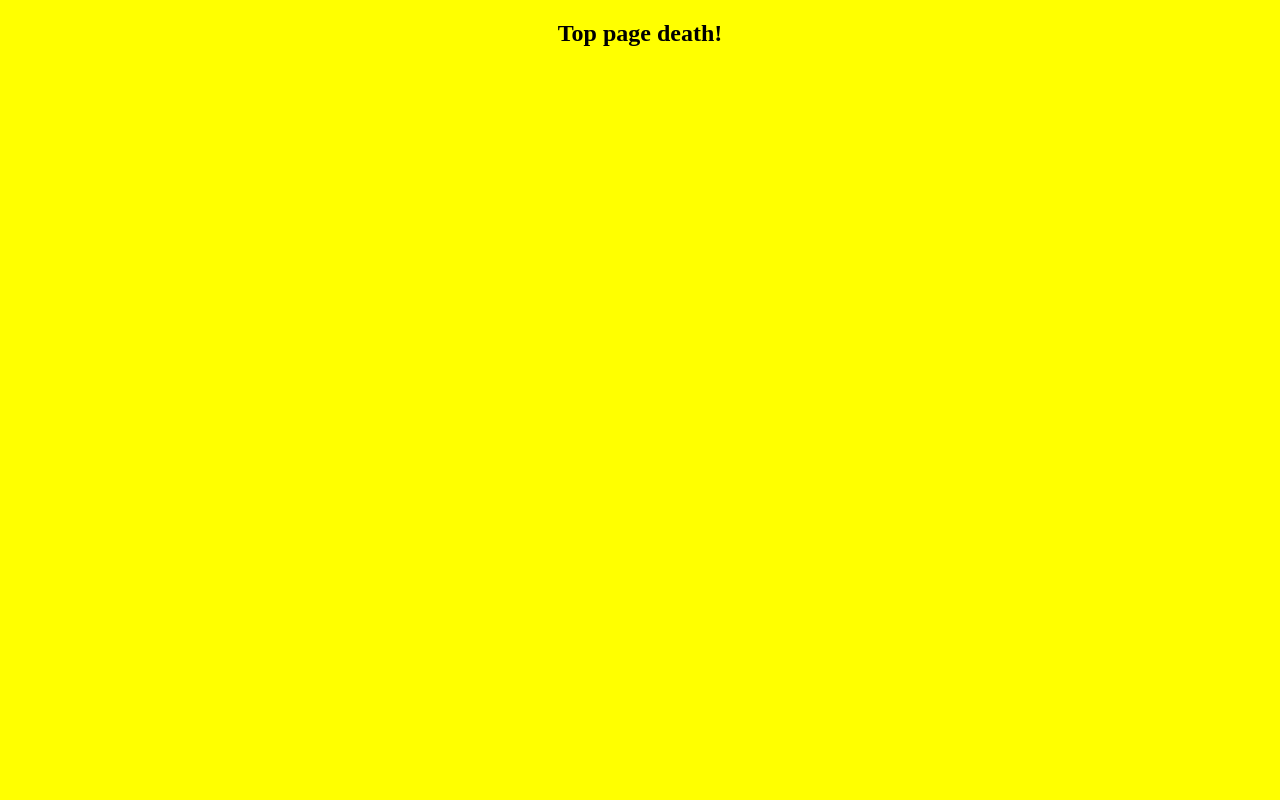
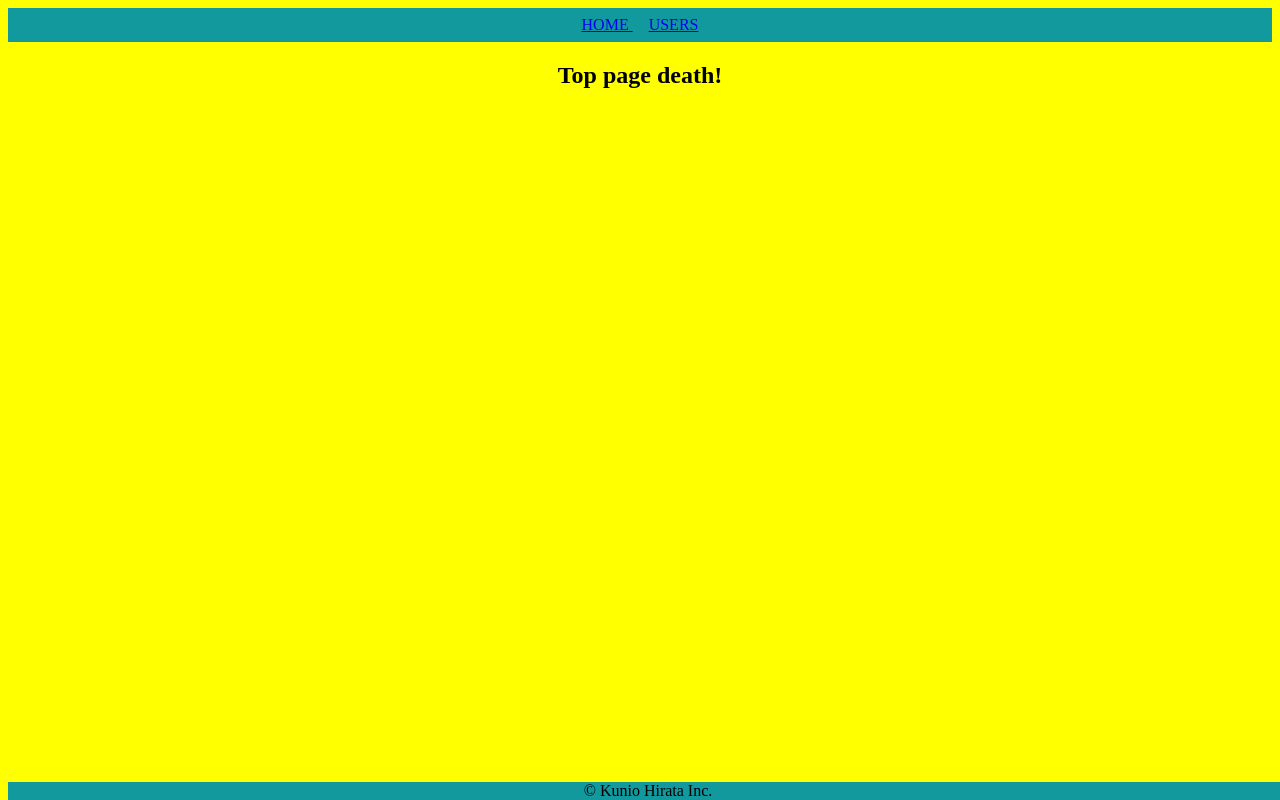
Before and after one commit to kuntaro0524/jak-myself-atomic-design, a React (Create React App) app: page / in a window 1280 px wide. Built offline with nearby package versions, Linux system fonts and the light colour scheme.

Commit message:
pageの作成2 pagesコンポーネントを作成。 App.jsx→Router.jsx→出し分け この部分にlayoutコンポーネントを適用してheaderとか表示されるようにした。

```diff
--- a/src/components/pages/Top.jsx
+++ b/src/components/pages/Top.jsx
@@ -1,4 +1,5 @@
 import styled from "styled-components";
+import { DefaultLayout } from "../template/DefaultLayout";
 
 export const Top = () => {
   return (
--- a/src/router/Router.jsx
+++ b/src/router/Router.jsx
@@ -2,6 +2,8 @@
 import { BrowserRouter, Route, Switch } from "react-router-dom";
 import { Top } from "../components/pages/Top";
 import { Users } from "../components/pages/Users";
+import { DefaultLayout } from "../components/template/DefaultLayout";
+import { HeaderOnly } from "../components/template/HeaderOnly";
 
 // ルートのページから２つの画面に出し分けをしていくためのルーティング設定
 export const Router = () => {
@@ -9,10 +11,14 @@ export const Router = () => {
     <BrowserRouter>
       <Switch>
         <Route exact path="/">
-          <Top />
+          <DefaultLayout>
+            <Top />
+          </DefaultLayout>
         </Route>
         <Route exact path="/users">
-          <Users />
+          <HeaderOnly>
+            <Users />
+          </HeaderOnly>
         </Route>
       </Switch>
     </BrowserRouter>
```
Also changed, not shown: 1 other file (tests, documents, lock files or other folders).
